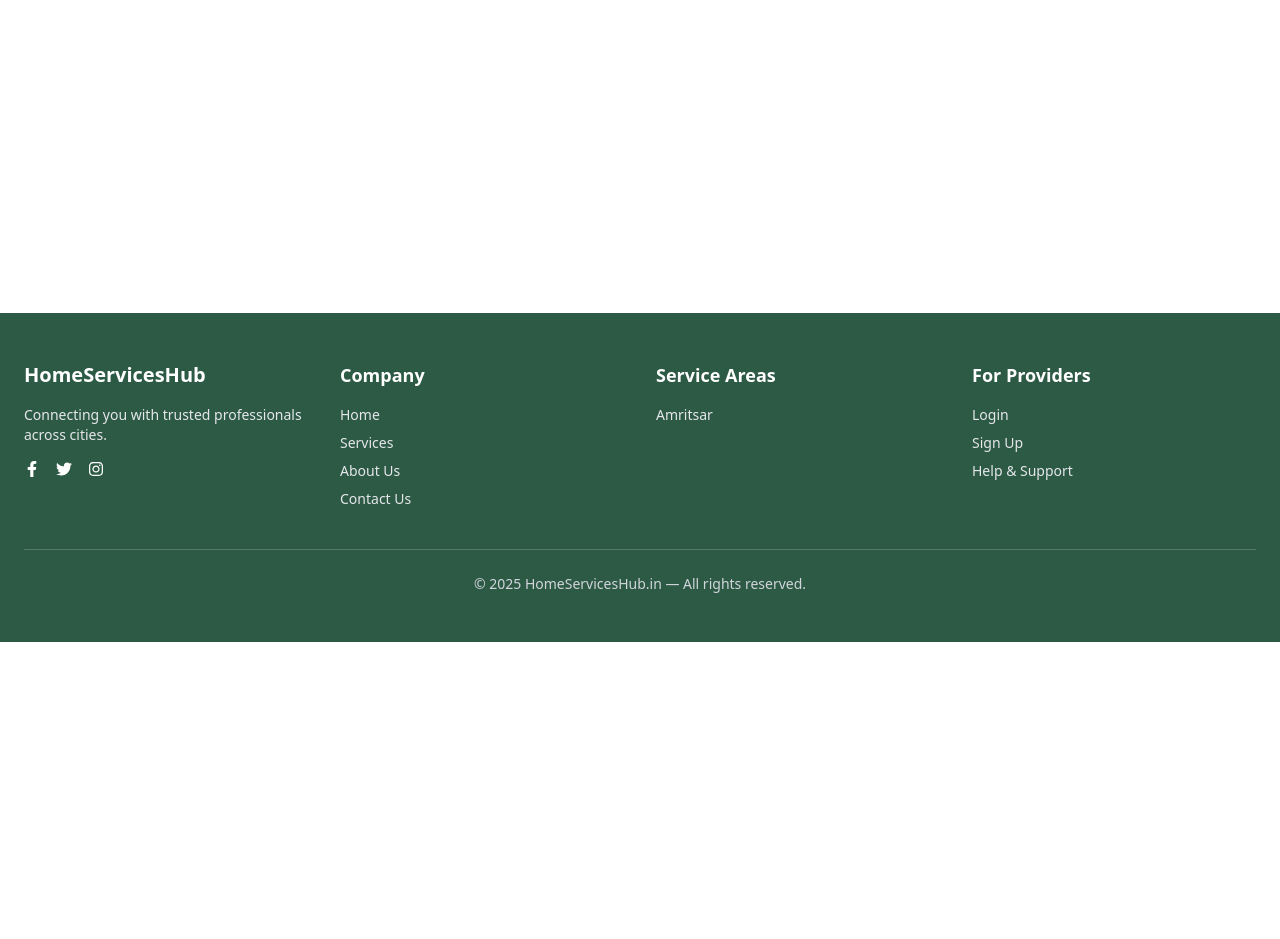
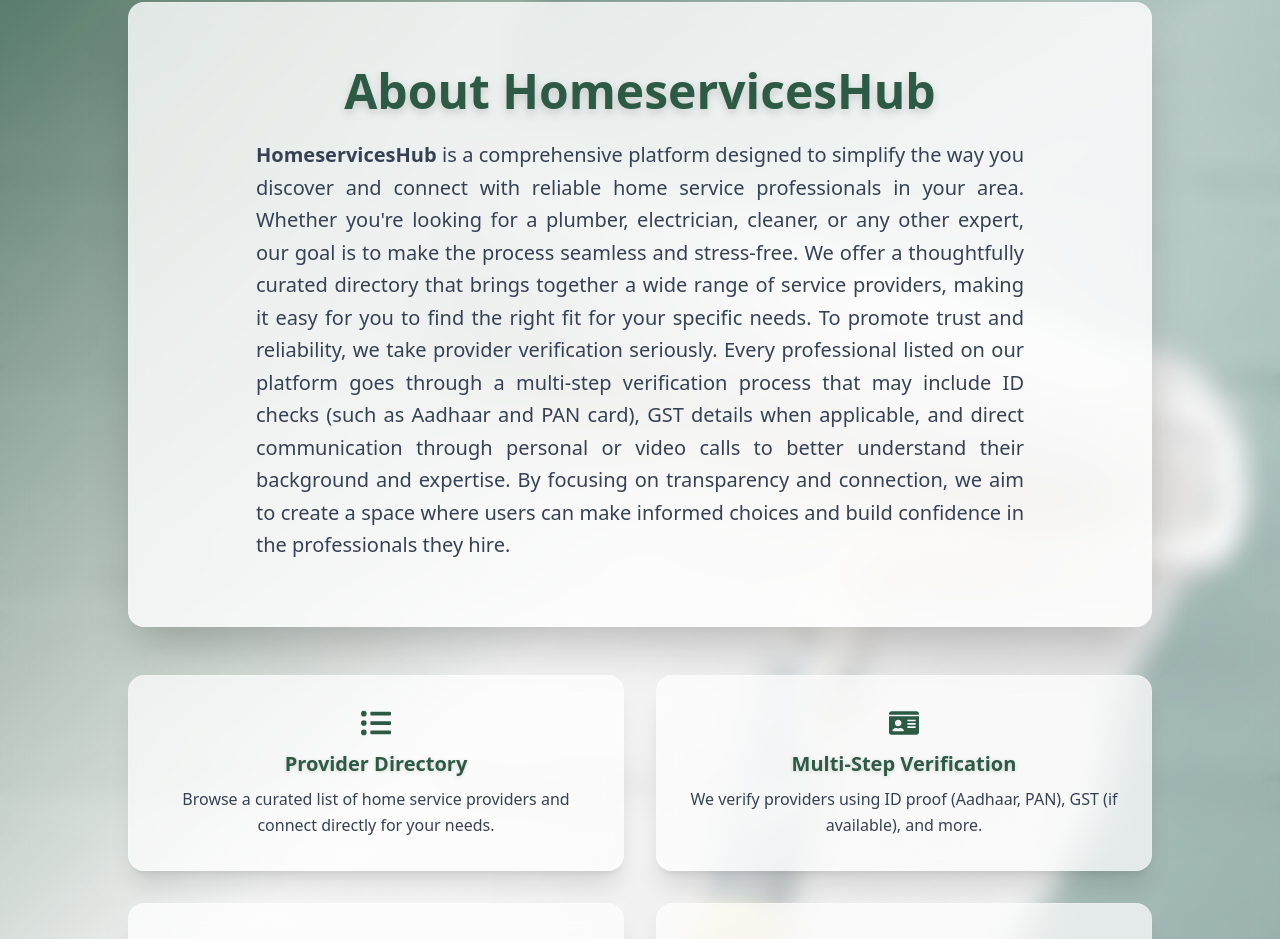
Before and after one commit to harman-sidhu0001/homeserviceshub, a React (Vite) app in the folder client/: page /about in a window 1280 px wide. Shown: the part 158-1097 px from the top of the page. Before the commit the page ends 800 px from the top, so only its background shows below. Built offline with nearby package versions, Linux system fonts and the light colour scheme; no server answers.

Commit message:
added links to facebook,insta and youtube. updated provide card to show all details. created about us page. created contact us page.

```diff
--- a/client/src/components/layout/HomeFooter.jsx
+++ b/client/src/components/layout/HomeFooter.jsx
@@ -1,13 +1,7 @@
 // File: src/layouts/HomeFooter.jsx
 
 import React from "react";
-import {
-  FaFacebookF,
-  FaTwitter,
-  FaInstagram,
-  FaPhoneAlt,
-  FaEnvelope,
-} from "react-icons/fa";
+import { FaFacebookF, FaInstagram, FaYoutube } from "react-icons/fa";
 import { Link } from "react-router-dom";
 
 const HomeFooter = () => {
@@ -21,13 +15,22 @@ const HomeFooter = () => {
             Connecting you with trusted professionals across cities.
           </p>
           <div className="flex space-x-4 mt-2">
-            <a href="#" className="hover:text-gray-300 transition">
+            <a
+              href="https://www.facebook.com/people/Home-Services-Hub/61578393999115"
+              className="hover:text-gray-300 transition"
+            >
               <FaFacebookF />
             </a>
-            <a href="#" className="hover:text-gray-300 transition">
-              <FaTwitter />
+            <a
+              href="https://www.youtube.com/channel/UCIYcXxFXiRYekGovgC_ACVw"
+              className="hover:text-gray-300 transition"
+            >
+              <FaYoutube />
             </a>
-            <a href="#" className="hover:text-gray-300 transition">
+            <a
+              href="https://www.instagram.com/homeserviceshub.in"
+              className="hover:text-gray-300 transition"
+            >
               <FaInstagram />
             </a>
           </div>
@@ -90,8 +93,8 @@ const HomeFooter = () => {
               </Link>
             </li>
             <li>
-              <Link to="/provider/help" className="hover:text-white transition">
-                Help & Support
+              <Link to="/contact" className="hover:text-white transition">
+                Contact Us
               </Link>
             </li>
           </ul>
--- /dev/null
+++ b/client/src/pages/AboutUsPage.jsx
@@ -0,0 +1,7 @@
+import AboutUsView from "../view/homeView/AboutUsView";
+
+const AboutUsPage = () => {
+  return <AboutUsView />;
+};
+
+export default AboutUsPage;
--- /dev/null
+++ b/client/src/pages/ContactUsPage.jsx
@@ -0,0 +1,7 @@
+import ContactUsView from "../view/homeView/ContactUsView";
+
+const ContactUsPage = () => {
+  return <ContactUsView />;
+};
+
+export default ContactUsPage;
--- a/client/src/router/AppRouter.jsx
+++ b/client/src/router/AppRouter.jsx
@@ -23,6 +23,8 @@ import ProviderReviewsView from "../view/providerProfileView/ProviderReviewsView
 import RequestServicePage from "../pages/RequestServicePage";
 import AdminTrendingServicesCrud from "../pages/AdminTrendingServicesCrud";
 import AdminServicesCrud from "../pages/AdminServicesCrud";
+import ContactUsPage from "../pages/ContactUsPage";
+import AboutUsPage from "../pages/AboutUsPage";
 
 const AppRouter = () => (
   <Routes>
@@ -36,7 +38,8 @@ const AppRouter = () => (
       element={<LoggedProviderProfilePage />}
     />
     <Route path="/how-it-works" element={<div>How It Works Page</div>} />
-    <Route path="/contact" element={<div>Contact Page</div>} />
+    <Route path="/contact" element={<ContactUsPage />} />
+    <Route path="/about" element={<AboutUsPage />} />
 
     {/* ✅ Guest-only routes - User Auth */}
     <Route
--- /dev/null
+++ b/client/src/view/homeView/AboutUsView.jsx
@@ -0,0 +1,99 @@
+import React from "react";
+import { motion } from "framer-motion";
+import { FaHandshake, FaIdCard, FaVideo, FaListUl } from "react-icons/fa";
+
+const features = [
+  {
+    icon: <FaListUl className="text-primary text-3xl mb-3" />,
+    title: "Provider Directory",
+    text: "Browse a curated list of home service providers and connect directly for your needs.",
+  },
+  {
+    icon: <FaIdCard className="text-primary text-3xl mb-3" />,
+    title: "Multi-Step Verification",
+    text: "We verify providers using ID proof (Aadhaar, PAN), GST (if available), and more.",
+  },
+  {
+    icon: <FaVideo className="text-primary text-3xl mb-3" />,
+    title: "Personal & Video Calls",
+    text: "We may conduct personal or video calls with providers for added authenticity.",
+  },
+  {
+    icon: <FaHandshake className="text-primary text-3xl mb-3" />,
+    title: "Direct Connection",
+    text: "HomeservicesHub connects you with providers, but does not guarantee or take responsibility for service quality.",
+  },
+];
+
+const AboutUsView = () => {
+  return (
+    <section className="relative min-h-[80vh] flex items-center justify-center py-16 px-4 overflow-hidden">
+      {/* Background image with overlay */}
+      <div className="absolute inset-0">
+        <img
+          src="/assets/images/hero-bg.jpg"
+          alt="About background"
+          className="w-full h-full object-cover object-center opacity-60"
+        />
+        <div className="absolute inset-0 bg-gradient-to-br from-primary/80 via-white/30 to-secondary/60 backdrop-blur-md" />
+      </div>
+      {/* Content */}
+      <div className="relative z-10 w-full max-w-5xl mx-auto">
+        <motion.div
+          initial={{ opacity: 0, y: 40 }}
+          whileInView={{ opacity: 1, y: 0 }}
+          viewport={{ once: true }}
+          transition={{ duration: 0.8 }}
+          className="bg-white/80 backdrop-blur-lg rounded-2xl shadow-2xl p-10 md:p-16 mb-12 text-center border border-white/20"
+        >
+          <h2 className="text-4xl md:text-5xl font-extrabold text-primary mb-6 drop-shadow-lg">
+            About HomeservicesHub
+          </h2>
+          <p className="text-lg md:text-xl text-gray-700 leading-relaxed max-w-3xl mx-auto text-justify">
+            <b>HomeservicesHub</b> is a comprehensive platform designed to
+            simplify the way you discover and connect with reliable home service
+            professionals in your area. Whether you're looking for a plumber,
+            electrician, cleaner, or any other expert, our goal is to make the
+            process seamless and stress-free. We offer a thoughtfully curated
+            directory that brings together a wide range of service providers,
+            making it easy for you to find the right fit for your specific
+            needs. To promote trust and reliability, we take provider
+            verification seriously. Every professional listed on our platform
+            goes through a multi-step verification process that may include ID
+            checks (such as Aadhaar and PAN card), GST details when applicable,
+            and direct communication through personal or video calls to better
+            understand their background and expertise. By focusing on
+            transparency and connection, we aim to create a space where users
+            can make informed choices and build confidence in the professionals
+            they hire.
+          </p>
+        </motion.div>
+        <div className="grid grid-cols-1 md:grid-cols-2 gap-8">
+          {features.map((feature, idx) => (
+            <motion.div
+              key={feature.title}
+              initial={{ opacity: 0, y: 40 }}
+              whileInView={{ opacity: 1, y: 0 }}
+              viewport={{ once: true }}
+              transition={{ duration: 0.7, delay: idx * 0.12 }}
+              className="bg-white/70 backdrop-blur-lg rounded-2xl shadow-xl p-8 flex flex-col items-center text-center border border-white/20 hover:scale-105 transition-transform duration-300"
+            >
+              {feature.icon}
+              <h3 className="text-xl font-bold text-primary mb-2 drop-shadow-sm">
+                {feature.title}
+              </h3>
+              <p className="text-gray-700 text-base leading-relaxed">
+                {feature.text}
+              </p>
+            </motion.div>
+          ))}
+        </div>
+      </div>
+      {/* Decorative blobs */}
+      <div className="absolute -top-20 -left-20 w-72 h-72 bg-primary/20 rounded-full blur-3xl -z-10" />
+      <div className="absolute bottom-0 right-0 w-96 h-96 bg-secondary/20 rounded-full blur-3xl -z-10" />
+    </section>
+  );
+};
+
+export default AboutUsView;
--- /dev/null
+++ b/client/src/view/homeView/ContactUsView.jsx
@@ -0,0 +1,114 @@
+import React from "react";
+import { FaPhoneAlt, FaEnvelope, FaUserTie } from "react-icons/fa";
+import { motion } from "framer-motion";
+
+const contactCards = [
+  {
+    icon: <FaEnvelope className="text-primary text-3xl mb-3" />,
+    title: "Seamless Support for You",
+    text: (
+      <>
+        Contact us effortlessly via email at{" "}
+        <a
+          href="mailto:homeserviceshub1@gmail.com"
+          className="underline font-semibold"
+        >
+          homeserviceshub1@gmail.com
+        </a>
+        , and experience our swift response and dedicated assistance. For
+        immediate help, dial{" "}
+        <a href="tel:8054875055" className="underline font-semibold">
+          80548-75055
+        </a>{" "}
+        to connect with our friendly team. At HomeservicesHub, we value your
+        time and prioritize your satisfaction. Let us be your reliable point of
+        contact.
+      </>
+    ),
+  },
+  {
+    icon: <FaUserTie className="text-primary text-3xl mb-3" />,
+    title: "Ace's Support",
+    text: (
+      <>
+        If you are an Ace of our company, you can count on personalized
+        assistance by reaching out to us at{" "}
+        <a
+          href="mailto:service.homeserviceshub1@gmail.com"
+          className="underline font-semibold"
+        >
+          service.homeserviceshub1@gmail.com
+        </a>
+        . Your needs are our top priority, and we're delighted to offer you our
+        expertise and support. For urgent matters, don't hesitate to give us a
+        call directly at{" "}
+        <a href="tel:8054875055" className="underline font-semibold">
+          80548-75055
+        </a>
+        . We're here to ensure that you receive swift and efficient solutions
+        whenever you require them.
+      </>
+    ),
+  },
+  {
+    icon: <FaPhoneAlt className="text-primary text-3xl mb-3" />,
+    title: "Always Here for You: Our Unwavering Commitment",
+    text: (
+      <>
+        We pride ourselves on being available to assist you whenever you need
+        our support. In the unlikely event that we miss your inquiry, rest
+        assured, we will promptly respond as soon as possible. Your satisfaction
+        is our driving force, and we are dedicated to going the extra mile to
+        exceed your expectations. Let us be your trusted partner in making your
+        dreams a reality.
+      </>
+    ),
+  },
+];
+
+const ContactUsView = () => {
+  return (
+    <section className="relative min-h-[80vh] flex items-center justify-center py-16 px-4 overflow-hidden">
+      {/* Background image with overlay */}
+      <div className="absolute inset-0">
+        <img
+          src="/assets/images/hero-bg.jpg"
+          alt="Contact background"
+          className="w-full h-full object-cover object-center opacity-60"
+        />
+        <div className="absolute inset-0 bg-gradient-to-br from-primary/70 via-white/30 to-secondary/60 backdrop-blur-md" />
+      </div>
+      {/* Content */}
+      <div className="relative z-10 w-full max-w-6xl mx-auto">
+        <h2 className="text-4xl md:text-5xl font-extrabold text-center text-white drop-shadow-lg mb-12">
+          Contact Us
+        </h2>
+        <div className="grid grid-cols-1 md:grid-cols-3 gap-8">
+          {contactCards.map((card, idx) => (
+            <motion.div
+              key={card.title}
+              initial={{ opacity: 0, y: 40 }}
+              whileInView={{ opacity: 1, y: 0 }}
+              viewport={{ once: true }}
+              transition={{ duration: 0.7, delay: idx * 0.15 }}
+              className="bg-white/70 backdrop-blur-lg rounded-2xl shadow-2xl p-8 flex flex-col items-center text-center border border-white/20 hover:scale-105 transition-transform duration-300"
+            >
+              {card.icon}
+              <h3 className="text-xl font-bold text-primary mb-3 drop-shadow-sm">
+                {card.title}
+              </h3>
+              <p className="text-gray-700 text-base leading-relaxed">
+                {card.text}
+              </p>
+            </motion.div>
+          ))}
+        </div>
+      </div>
+      {/* Decorative blobs */}
+      <div className="absolute -top-20 -left-20 w-72 h-72 bg-primary/20 rounded-full blur-3xl -z-10" />
+      <div className="absolute bottom-0 right-0 w-96 h-96 bg-secondary/20 rounded-full blur-3xl -z-10" />
+    </section>
+  );
+};
+
+export default ContactUsView;
```
Also changed, not shown: client/src/components/providers/ProviderCard.jsx (+11 -15 lines).
